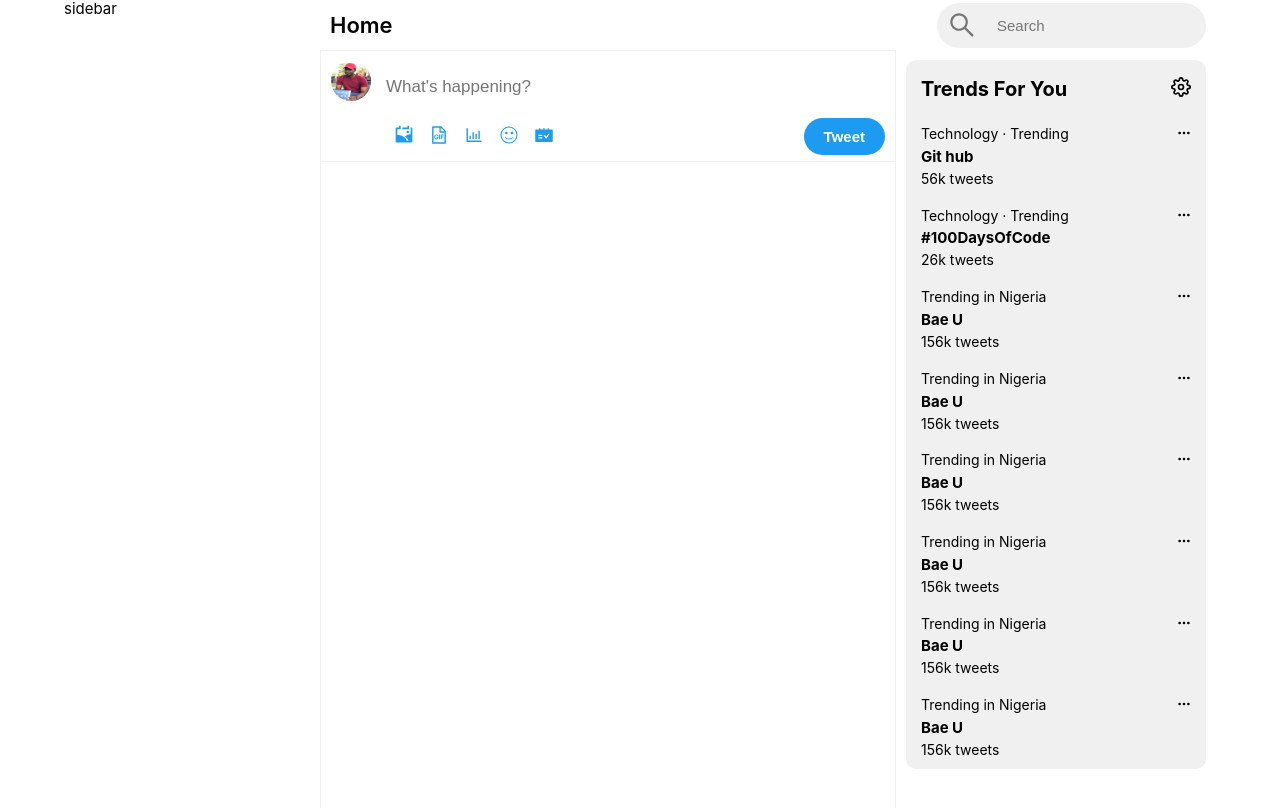
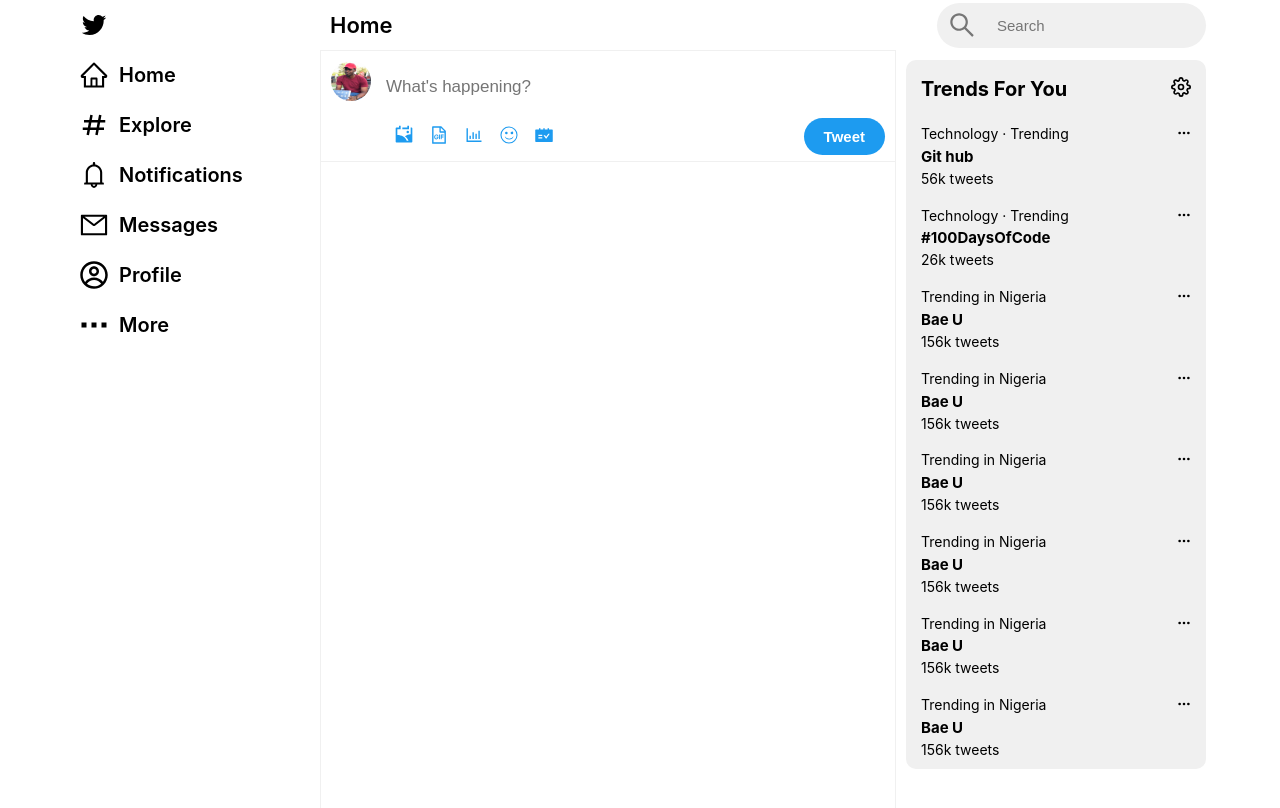
Before and after one commit to triggac4/twitter-ts-next, a Next.js app: page /home in a window 1280 px wide. Shown: the top 808 px of the page. Built offline with nearby package versions, Linux system fonts and the light colour scheme.

Commit message:
sidebar component

```diff
--- /dev/null
+++ b/components/sidebar/sidebar.tsx
@@ -0,0 +1,44 @@
+import React from "react";
+import {
+    AiOutlineTwitter,
+    AiOutlineHome,
+    AiOutlineBell,
+    AiOutlineMail,
+} from "react-icons/ai";
+import { BiHash } from "react-icons/bi";
+import { CgProfile } from "react-icons/cg";
+import { GrMore } from "react-icons/gr";
+
+import IndividualComp from "./sidebar_individual_component";
+
+const sidebar_database = [
+    {
+        icon: <AiOutlineTwitter className="sidebar-icon" />,
+    },
+    { icon: <AiOutlineHome className="sidebar-icon" />, title: "home" },
+    { icon: <BiHash className="sidebar-icon" />, title: "explore" },
+    {
+        icon: <AiOutlineBell className="sidebar-icon" />,
+        title: "notifications",
+    },
+    { icon: <AiOutlineMail className="sidebar-icon" />, title: "messages" },
+    { icon: <CgProfile className="sidebar-icon" />, title: "profile" },
+    { icon: <GrMore className="sidebar-icon" />, title: "more" },
+];
+
+const comps = sidebar_database.map(({ icon, title }, i) => {
+    return (
+        <div key={i}>
+            <IndividualComp>
+                {icon}
+                <h4 className="sidebar-title">{title}</h4>
+            </IndividualComp>
+        </div>
+    );
+});
+
+const Sidebar = () => {
+    return <nav className="sidebar">{comps}</nav>;
+};
+
+export default Sidebar;
--- /dev/null
+++ b/components/sidebar/sidebar_individual_component.tsx
@@ -0,0 +1,11 @@
+import React from "react";
+import { children } from "../../variable_types";
+
+type sidebarCompProp = {
+    children: children;
+};
+const SidebarComps = ({ children }: sidebarCompProp) => {
+    return <a className="sidebar-component">{children}</a>;
+};
+
+export default SidebarComps;
--- a/hoc/layout.tsx
+++ b/hoc/layout.tsx
@@ -3,6 +3,7 @@
 import Header from "../components/header";
 import SearchBar from "../components/search_bar";
 import Trends from "../components/twitter_trends";
+import Sidebar from "../components/sidebar/sidebar";
 import { children } from "../variable_types";
 
 type LayoutProps = {
@@ -16,7 +17,9 @@
                 <Header title="Home" />
                 <SearchBar />
             </header>
-            <aside className="layout__sidebar">sidebar</aside>
+            <aside className="layout__sidebar">
+                <Sidebar />
+            </aside>
             <main className="layout__main">{children}</main>
             <aside className="layout__search">
                 <Trends />
--- /dev/null
+++ b/styles/component/_sidebar-component.scss
@@ -0,0 +1,27 @@
+.sidebar {
+    &-component {
+        display: inline-grid;
+        grid-template-columns: 3rem max-content;
+        gap: 1rem;
+        height: 5rem;
+        justify-items: flex-start;
+        align-items: center;
+        padding: 1rem 1.5rem;
+        border-radius: 5rem;
+        cursor: pointer;
+        &:hover {
+            background-color: rgba($color-black, 0.3);
+        }
+    }
+    &-icon {
+        justify-self: center !important;
+        height: 100% !important;
+        width: 100% !important;
+        display: block !important;
+    }
+    &-title {
+        font-size: 2rem;
+        text-transform: capitalize;
+        font-weight: 600;
+    }
+}
--- a/styles/globals.scss
+++ b/styles/globals.scss
@@ -28,6 +28,7 @@
 @import "./topography/topography";
 @import "./component/wide_curved_button";
 @import "./component/footer_link";
+@import "./component/sidebar-component";
 @import "./component/search-bar";
 @import "./component/header";
 @import "./component/tweet";
```
Also changed, not shown: components/search_options.tsx (renamed from hoc/search_options.tsx).
